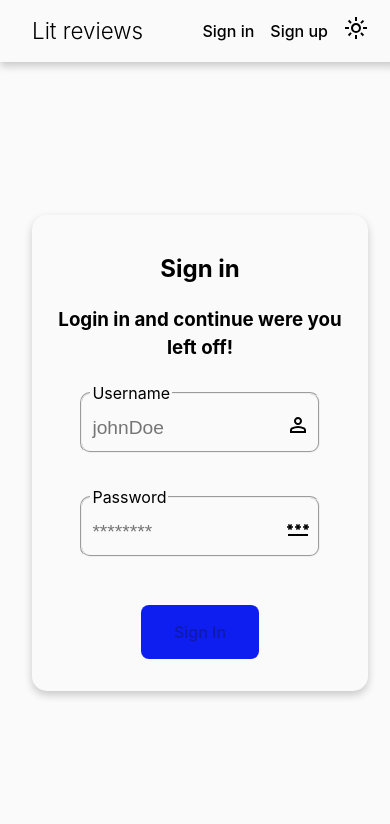
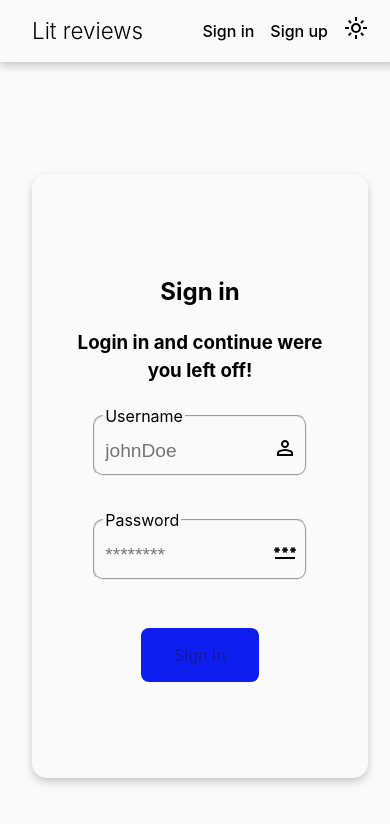
Before and after one commit to oskarlundemo/lit_reviews, a React (Vite) app in the folder client/public-app/: page /login in a window 390 px wide. Shown: the top 824 px of the page. Built offline with nearby package versions, Linux system fonts and the light colour scheme; no server answers; a web font is replaced by a local one.

Commit message:
CSS updates for deployment

```diff
--- a/client/public-app/src/styles/Login.css
+++ b/client/public-app/src/styles/Login.css
@@ -21,6 +21,7 @@
     align-self: center;
     padding: 8rem 2rem;
     margin: 0 1rem;
+    max-width: 800px;
 }
 
 
@@ -114,7 +115,7 @@ form {
 
     .login-box-wrapper {
         margin: 2rem;
-        padding: 1rem;
+        padding: 4rem 1rem;
     }
 
     .login-box-left {
@@ -124,6 +125,6 @@ form {
 
     .login-box-right {
         width: 100%;
-        padding: 0;
+        padding: 1rem;
     }
 }
```
